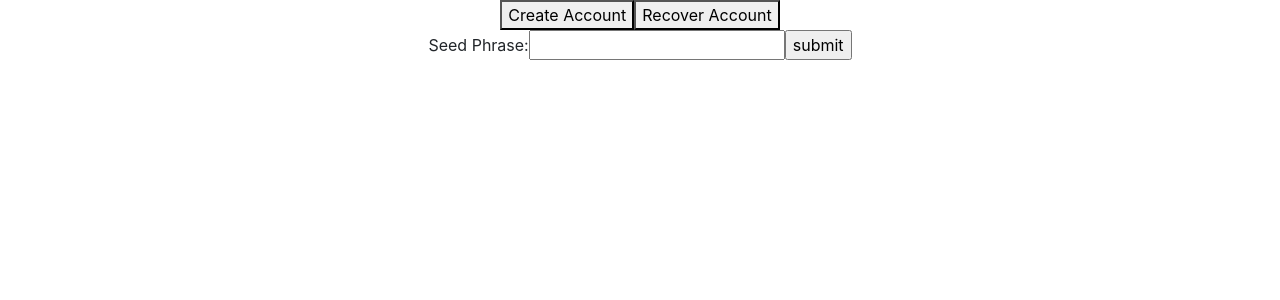
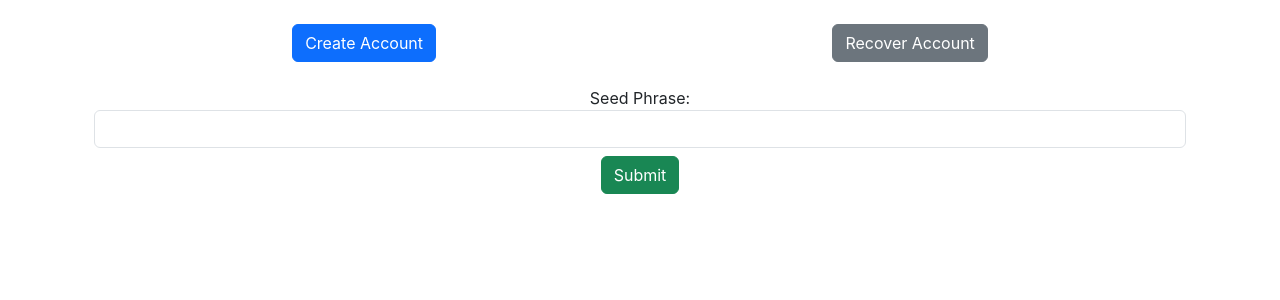
Before and after one commit to Supsource/UchihaWallet, a React (Create React App) app: page / in a window 1280 px wide. Both pictures are taken after a click on the button "Recover Account". Shown: the top 300 px of the page. Built offline with nearby package versions, Linux system fonts and the light colour scheme.

Commit message:
added styles and fixed typos

```diff
--- a/src/scenes/Account/AccountCreate.tsx
+++ b/src/scenes/Account/AccountCreate.tsx
@@ -8,34 +8,42 @@ const AccountCreate: React.FC = () => {
 
     const createAccount = () => {
         const keys = generateKeys();
-        console.log({keys});
+        console.log({ keys });
     };
 
-    const recoverAccount = () =>{
+    const recoverAccount = () => {
         setShowSeedInput(true);
     }
 
-    const handelSeedPhraseChange = (event: React.ChangeEvent<HTMLInputElement>) => {
+    const handleSeedPhraseChange = (event: React.ChangeEvent<HTMLInputElement>) => {
         setSeedPhrase(event.target.value);
     }
 
-    const handelSeedPhraseSubmit = (event: React.FormEvent<HTMLFormElement>) => {
+    const handleSeedPhraseSubmit = (event: React.FormEvent<HTMLFormElement>) => {
         event.preventDefault();
         const keys = generateKeys(seedPhrase);
-        console.log({keys});
+        console.log({ keys });
     }
 
     return (
-        <div>
-            <button onClick={createAccount}>Create Account</button>
-            <button onClick={recoverAccount}>Recover Account</button>
+        <div className="container mt-4">
+            <div className="d-flex justify-content-around">
+                <button className="btn btn-primary" onClick={createAccount}>Create Account</button>
+                <button className="btn btn-secondary" onClick={recoverAccount}>Recover Account</button>
+            </div>
             {showSeedInput && (
-                <form onSubmit={handelSeedPhraseSubmit}>
-                <label>
-                    Seed Phrase:
-                    <input type="text" value={seedPhrase} onChange={handelSeedPhraseChange} />
-                </label>
-                <input type="submit" value="submit"/>
+                <form onSubmit={handleSeedPhraseSubmit} className="mt-4">
+                    <div className="form-group">
+                        <label htmlFor="seedPhraseInput">Seed Phrase:</label>
+                        <input
+                            type="text"
+                            className="form-control"
+                            id="seedPhraseInput"
+                            value={seedPhrase}
+                            onChange={handleSeedPhraseChange}
+                        />
+                    </div>
+                    <button type="submit" className="btn btn-success mt-2">Submit</button>
                 </form>
             )}
         </div>
```
